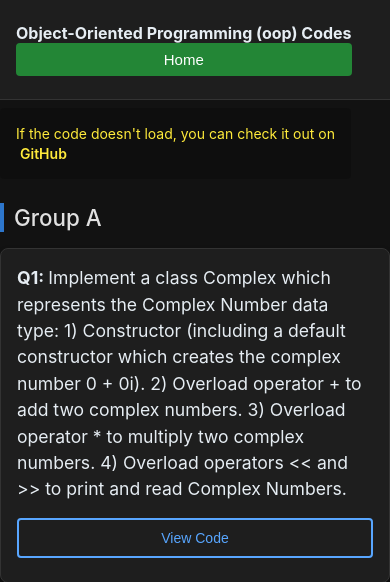
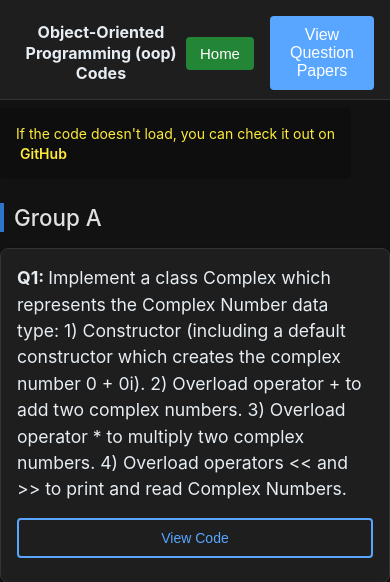
Before and after one commit to AlbatrossC/sppu-codes, a Flask app: page /oop in a window 390 px wide. Shown: the top 582 px of the page. Run offline with Flask 3, Linux system fonts and the light colour scheme; some libraries are stand-ins or nearby versions.

Commit message:
Added QUestion button in subject

```diff
--- a/app.py
+++ b/app.py
@@ -251,6 +251,7 @@ def question(subject_code, question_id=None):
     description = subject.get("description", "")
     keywords = subject.get("keywords", [])
     url = subject.get("url", f"https://sppucodes.vercel.app/{subject_code}")
+    question_paper_url = subject.get("question_paper_url")
 
     # Override metadata if specific question selected
     selected_question = question_dict.get(question_id) if question_id else None
@@ -275,7 +276,8 @@ def question(subject_code, question_id=None):
         subject_name=subject.get("subject_name", ""),
         groups=groups,
         sorted_groups=sorted(groups.keys()),
-        question=selected_question
+        question=selected_question,
+        question_paper_url=question_paper_url
     )
 
 # =============================================================================
--- a/questions/cgl.json
+++ b/questions/cgl.json
@@ -4,7 +4,8 @@
     "subject_name": "Computer Graphics Laboratory",
     "description": "Explore Computer Graphics Laboratory programs and solutions with detailed explanations and code examples.",
     "keywords": ["Computer Graphics", "C++", "OpenGL", "Algorithms", "Transformations", "Scan Fill", "Line Clipping", "Fractals"],
-    "url": "https://sppucodes.vercel.app/cgl"
+    "url": "https://sppucodes.vercel.app/cgl",
+    "question_paper_url": "https://sppucodes.vercel.app/questionpapers/computer-graphics"
   },
   "questions": [
     {
--- a/questions/dbms.json
+++ b/questions/dbms.json
@@ -4,7 +4,8 @@
     "subject_name": "Database Management System",
     "description": "Explore Database Management System lab assignments with SQL queries, MongoDB operations, PL/SQL programming, data import/export, and database connectivity using front-end tools.",
     "keywords": ["SQL", "DDL", "DML", "Joins", "Sub-queries", "Views", "MongoDB", "CRUD", "PL/SQL", "Cursors", "Exception Handling", "Import", "Export", "Map-Reduce", "Database Connectivity"],
-    "url": "https://sppucodes.vercel.app/dbms"
+    "url": "https://sppucodes.vercel.app/dbms",
+    "question_paper_url":"https://sppucodes.vercel.app/questionpapers/database-management-system"
   },
    "questions": [
     {
--- a/questions/dsal.json
+++ b/questions/dsal.json
@@ -4,7 +4,8 @@
     "subject_name": "Data Structures and Algorithms Laboratory",
     "description": "Explore Data Structures and Algorithms Laboratory programs and solutions with detailed explanations and code examples.",
     "keywords": ["Data Structures", "Algorithms", "Python", "C++", "Hash Tables", "Trees", "Graphs", "DFS", "BFS"],
-    "url": "https://sppucodes.vercel.app/dsal"
+    "url": "https://sppucodes.vercel.app/dsal",
+    "question_paper_url":"https://sppucodes.vercel.app/questionpapers/data-structure-and-algorithm"
   },
   "questions": [
     {
--- a/questions/dsl.json
+++ b/questions/dsl.json
@@ -4,7 +4,8 @@
     "subject_name": "Data Structures Laboratory",
     "description": "Explore Data Structures Laboratory programs and solutions with detailed explanations and code examples.",
     "keywords": ["Data Structures", "Python", "C++", "Algorithms", "Sorting", "Searching", "Linked Lists", "Stacks", "Queues"],
-    "url": "https://sppucodes.vercel.app/dsl"
+    "url": "https://sppucodes.vercel.app/dsl",
+    "question_paper_url":"https://sppucodes.vercel.app/questionpapers/fundamentals-of-data-structures"
   },
   "questions": [
     {
--- a/questions/iotl.json
+++ b/questions/iotl.json
@@ -4,7 +4,8 @@
     "subject_name": "Internet of Things",
     "description": "Explore IoT lab programs and solutions with detailed explanations and code examples.",
     "keywords": ["IoT", "Internet of Things", "Arduino", "Embedded Systems", "Sensors", "Microcontrollers"],
-    "url": "https://sppucodes.vercel.app/iotl"
+    "url": "https://sppucodes.vercel.app/iotl",
+    "question_paper_url":"https://sppucodes.vercel.app/questionpapers/internet-of-things"
   },
   "questions": [
     {
--- a/questions/oop.json
+++ b/questions/oop.json
@@ -4,7 +4,8 @@
     "subject_name": "Object-Oriented Programming",
     "description": "SPPU Codes: Object-Oriented Programming (OOP) exercises for SPPU students. Learn C++ programming concepts like operator overloading, inheritance, file handling, STL, and more.",
     "keywords": ["C++", "OOP", "SPPU Codes", "programming exercises", "operator overloading", "inheritance", "STL", "file handling"],
-    "url": "https://sppucodes.vercel.app/oop"
+    "url": "https://sppucodes.vercel.app/oop",
+    "question_paper_url": "https://sppucodes.vercel.app/questionpapers/object-oriented-programming"
   },
   "questions": [
     {
--- a/static/css/subjectlayout.css
+++ b/static/css/subjectlayout.css
@@ -106,6 +106,47 @@ header h3 {
     max-width: 100%;
     overflow-wrap: break-word;
 }
+
+/* Header QUestion Papers */
+.qp-btn {
+    background-color: var(--color-accent-blue);
+    color: #fff;
+    padding: 0.625rem 1.25rem;
+    border: none;
+    border-radius: var(--radius-sm);
+    cursor: pointer;
+    font-size: 1rem;
+    transition: background-color 0.2s ease;
+    z-index: 1;
+    position: absolute;
+    right: var(--space-xl);
+    top: 50%;
+    transform: translateY(-50%);
+}
+
+.qp-btn:hover {
+    background-color: var(--color-accent-blue);
+}
+
+/* Mobile responsive fix */
+@media (max-width: 768px) {
+    .home-btn {
+        position: static;
+        transform: none;
+        margin-right: 0.5rem;
+    }
+    .qp-btn {
+        position: static;
+        transform: none;
+        margin-left: 0.5rem;
+    }
+    header div {
+        display: flex;
+        justify-content: space-between;
+        align-items: center;
+    }
+}
+
 
 /* Typography */
 h1, h2, h3, h4, h5, h6 {
--- a/templates/subject.html
+++ b/templates/subject.html
@@ -276,9 +276,20 @@
             <h3>
                 <a href="/{{ subject_code }}" class="a">{{ subject_name }} ({{ subject_code }}) Codes</a>
             </h3>
-            <button onclick="location.href='/'" class="home-btn" aria-label="Go to home page">Home</button>
+            <div style="display:flex;gap:0.5rem;">
+                <button onclick="location.href='/'" class="home-btn" aria-label="Go to home page">Home</button>
+
+                {% if question_paper_url %}
+                <button onclick="location.href='{{ question_paper_url }}'"
+                        class="qp-btn"
+                        aria-label="View Question Papers">
+                    View Question Papers
+                </button>
+                {% endif %}
+            </div>
         </div>
     </header>
+
 
     <div class="info-box">
         <p>
```
